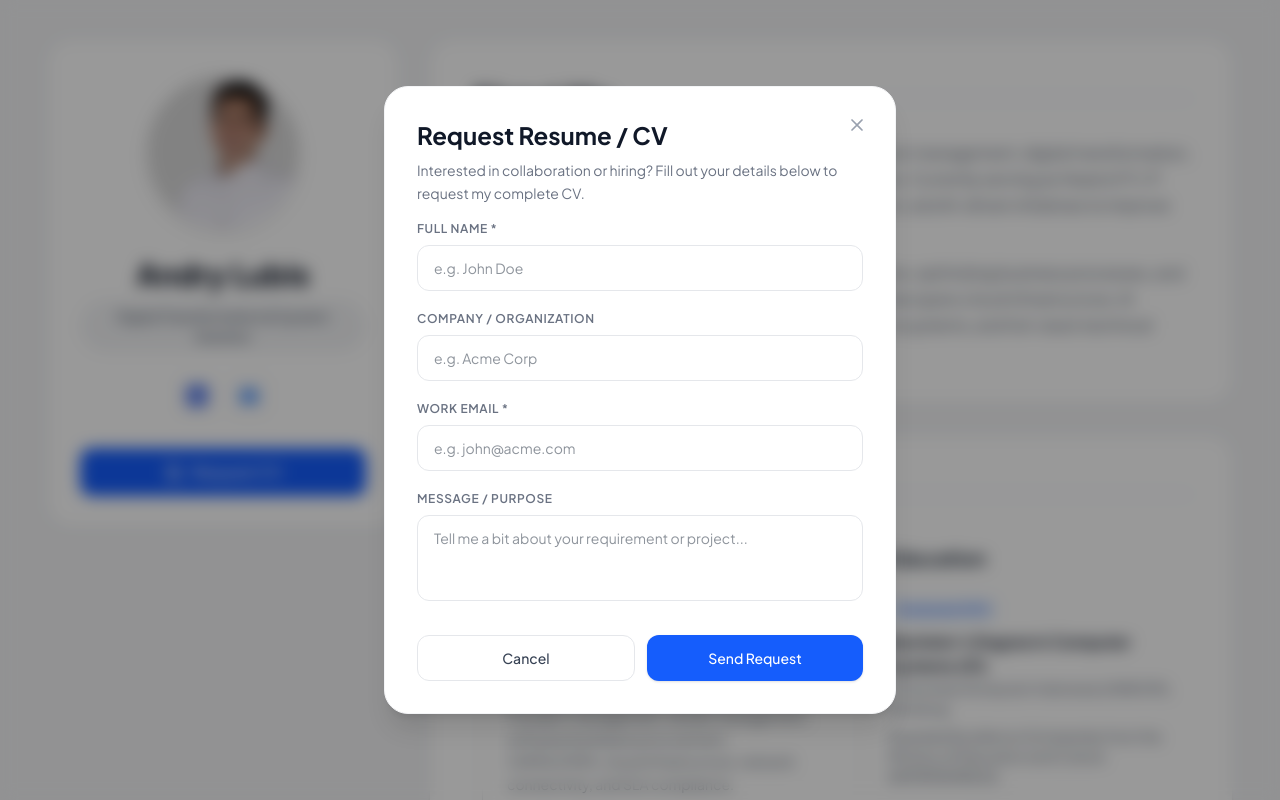
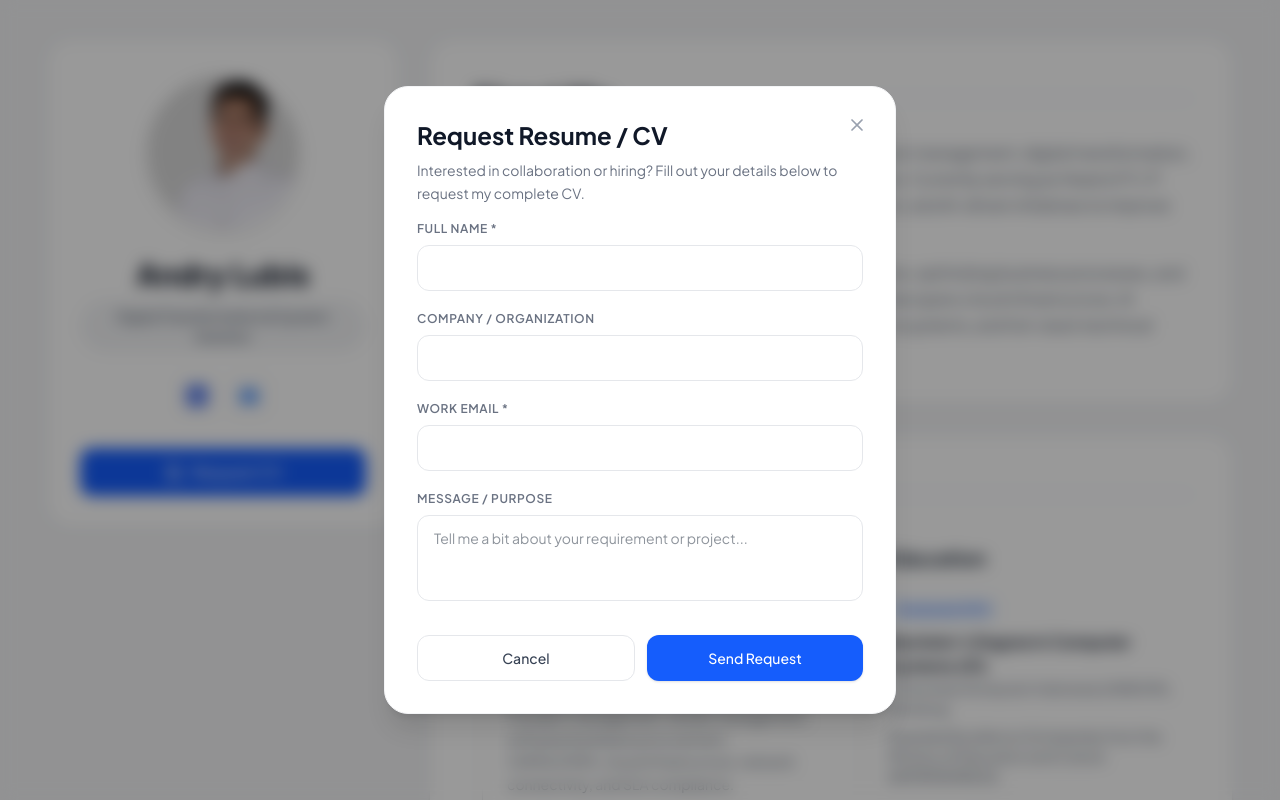
Before and after one commit to andrylubis/andrylubis.github.io, a React (Vite) app: page / in a window 1280 px wide. Both pictures are taken after a click on the button "Request CV". Shown: the top 800 px of the page. Built offline with nearby package versions, Linux system fonts and the light colour scheme.

Commit message:
Remove placeholders for Name, Company, and Email fields

```diff
--- a/src/components/CVModal.jsx
+++ b/src/components/CVModal.jsx
@@ -79,7 +79,6 @@ const CVModal = ({ isOpen, onClose }) => {
               required
               value={formData.name}
               onChange={handleChange}
-              placeholder="e.g. John Doe"
               className="w-full px-4 py-3 rounded-xl border border-gray-200 text-sm focus:outline-none focus:border-blue-500 focus:ring-1 focus:ring-blue-500 transition-all text-gray-800"
             />
           </div>
@@ -93,7 +92,6 @@ const CVModal = ({ isOpen, onClose }) => {
               name="company"
               value={formData.company}
               onChange={handleChange}
-              placeholder="e.g. Acme Corp"
               className="w-full px-4 py-3 rounded-xl border border-gray-200 text-sm focus:outline-none focus:border-blue-500 focus:ring-1 focus:ring-blue-500 transition-all text-gray-800"
             />
           </div>
@@ -108,7 +106,6 @@ const CVModal = ({ isOpen, onClose }) => {
               required
               value={formData.email}
               onChange={handleChange}
-              placeholder="e.g. john@acme.com"
               className="w-full px-4 py-3 rounded-xl border border-gray-200 text-sm focus:outline-none focus:border-blue-500 focus:ring-1 focus:ring-blue-500 transition-all text-gray-800"
             />
           </div>
```
